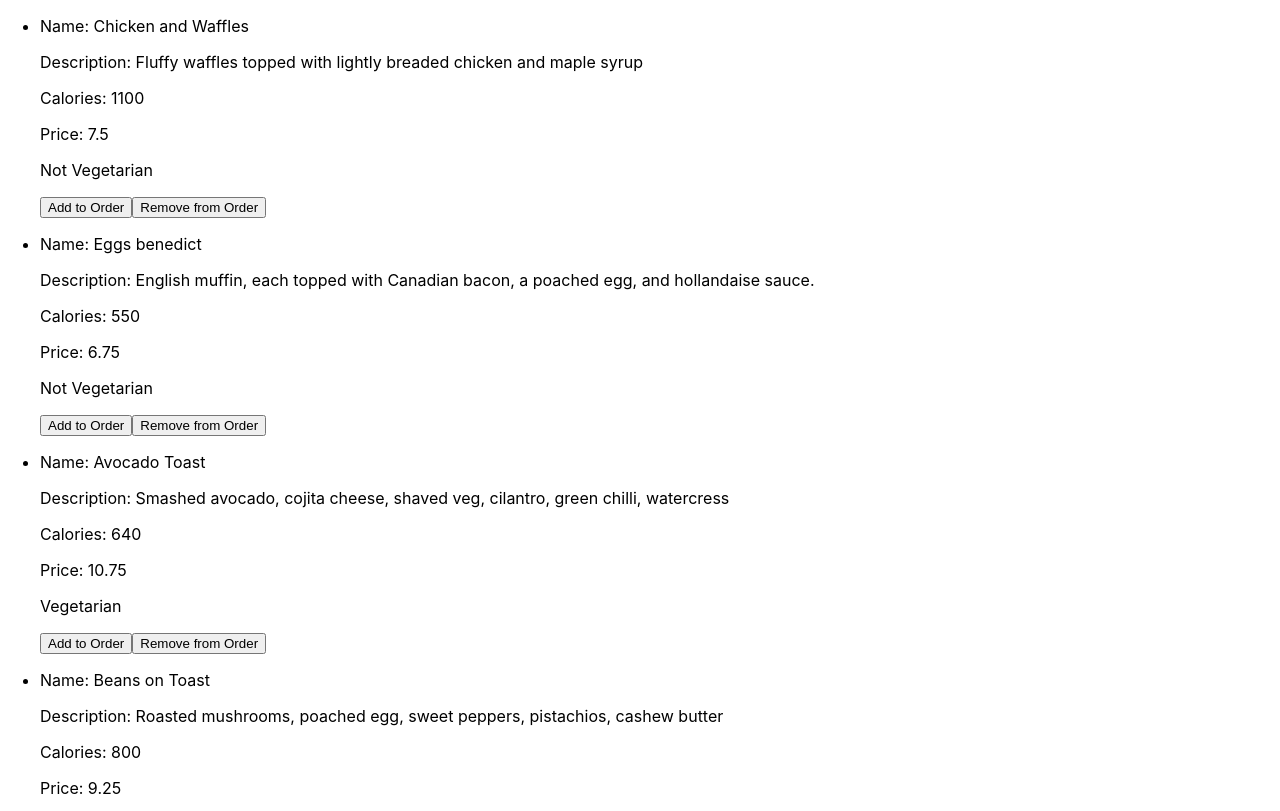
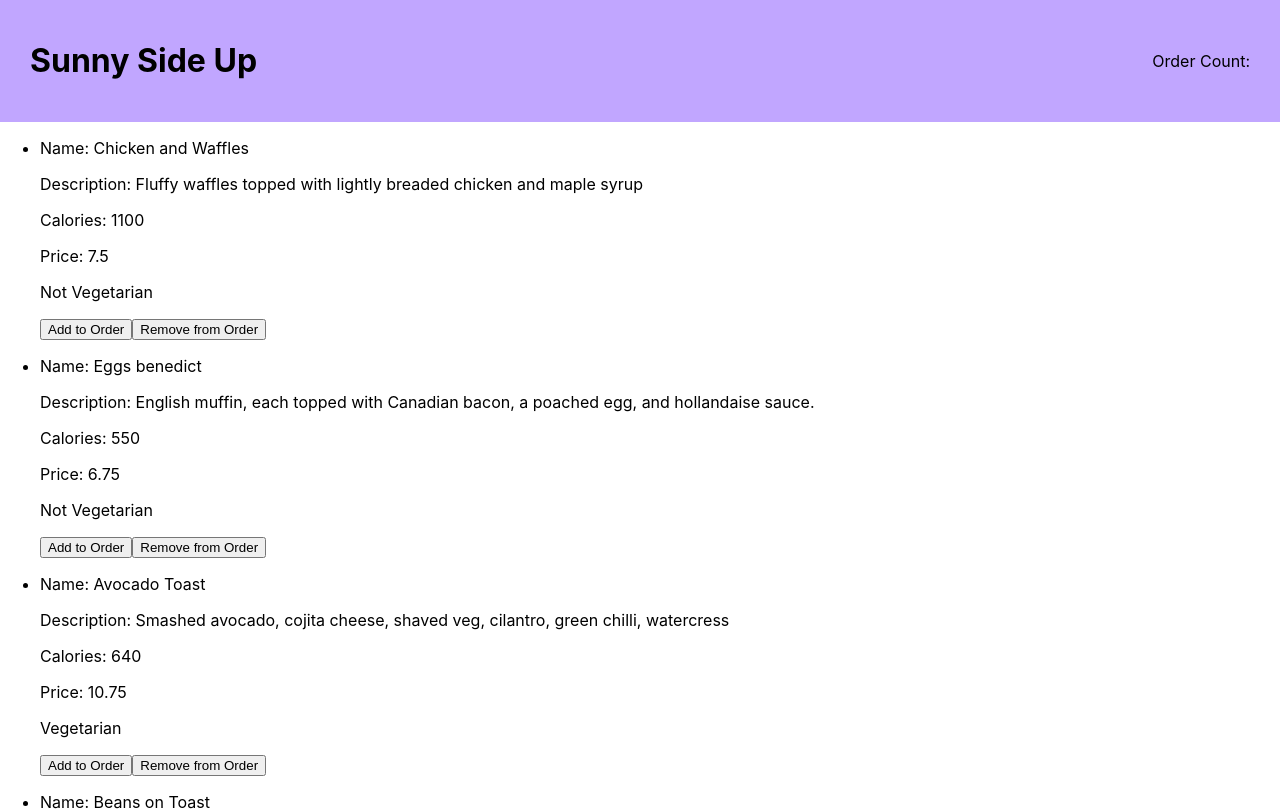
Before and after one commit to amandell2/ReactExercise7, a React (Create React App) app in the folder react-exercise-7/: page / in a window 1280 px wide. Shown: the top 811 px of the page. Built offline with nearby package versions, Linux system fonts and the light colour scheme.

Commit message:
Header and Sidebar started

```diff
--- a/react-exercise-7/src/App.tsx
+++ b/react-exercise-7/src/App.tsx
@@ -2,11 +2,17 @@ import React from 'react';
 import logo from './logo.svg';
 import './App.css';
 import MenuList from './components/MenuList';
+import Header from './components/Header';
 
 function App() {
   return (
     <div className="App">
-      <MenuList/>
+      <header>
+        <Header/>
+      </header>
+      <main>
+        <MenuList/>
+      </main>
     </div>
   );
 }
--- a/react-exercise-7/src/components/Header.css
+++ b/react-exercise-7/src/components/Header.css
@@ -0,0 +1,12 @@
+header{
+    background-color: #c1a6ff;
+
+}
+
+.Header__container{
+    display: flex;
+    align-items: center;
+    justify-content: space-between;
+    margin: 0px 30px;
+    padding: 20px 0px;
+}
--- a/react-exercise-7/src/components/Header.tsx
+++ b/react-exercise-7/src/components/Header.tsx
@@ -1 +1,17 @@
+import './Header.css';
 import { useContext } from "react";
+import OrderContext from "../context/OrderContext";
+
+import { MenuItem } from "./MenuItem";
+
+export default function Header(){
+    const {order, addItem, removeItem} = useContext(OrderContext);
+
+
+    return(
+        <div className= 'Header__container'>
+            <h1>Sunny Side Up</h1>
+            <p>Order Count: </p>
+        </div>
+    )
+}
--- a/react-exercise-7/src/components/MenuItem.tsx
+++ b/react-exercise-7/src/components/MenuItem.tsx
@@ -1,4 +1,4 @@
-import { useContext } from "react";
+import { FormEvent, useContext, useState } from "react";
 import OrderContext from "../context/OrderContext";
 import { Item } from "../model/Item";
 
@@ -7,6 +7,20 @@ interface Props{
 }
 
 export function MenuItem({item}: Props){
+   const [count, setCount] = useState(0);
+
+    function handleAdd(){
+        let orderCount = count + 1;
+        setCount(orderCount);
+        console.log(`Order Count is: ${orderCount}`)
+        //addItem(item);
+    };
+
+    function handleRemove(){
+        let orderCount = count - 1;
+        setCount(orderCount);
+        console.log(`Order Count is: ${orderCount}`)
+    };
 
     return(
         <div>
@@ -17,8 +31,8 @@ export function MenuItem({item}: Props){
                     <p>Calories: {item.calories}</p>
                     <p>Price: {item.price}</p>
                     {item.vegetarian ? <p>Vegetarian</p> : <p>Not Vegetarian</p>}
-                    <button>Add to Order</button>
-                    <button>Remove from Order</button>
+                    <button onClick={()=>handleAdd()}>Add to Order</button>
+                    <button onClick={()=>handleRemove()}>Remove from Order</button>
                 </li>
             </ul>
         </div>
--- a/react-exercise-7/src/components/MenuList.tsx
+++ b/react-exercise-7/src/components/MenuList.tsx
@@ -2,6 +2,7 @@ import { useContext } from "react";
 import OrderContext from "../context/OrderContext";
 import { Item } from "../model/Item";
 import {MenuItem} from "./MenuItem";
+import Sidebar from "./Sidebar";
 
 interface Props{
     MenuItem: Item;
@@ -73,13 +74,14 @@ const menuArray = [
    },
  ];
 
+
 export default function MenuList(){
-
 const {order, addItem, removeItem} = useContext(OrderContext);
 
     return(
         <div>
             {menuArray.map((item, i) => <MenuItem key={i} item={item}/>)}
+            <Sidebar/>
         </div>
     )
 
--- a/react-exercise-7/src/components/Sidebar.tsx
+++ b/react-exercise-7/src/components/Sidebar.tsx
@@ -1 +1,17 @@
 import { useContext } from "react";
+import OrderContext from "../context/OrderContext";
+import { MenuItem } from "./MenuItem";
+
+
+export default function Sidebar(){
+    const {order, addItem, removeItem} = useContext(OrderContext);
+
+
+    return(
+    <div>
+        <ol>
+            {order.map((item, i) => <><MenuItem key={i} item={item}/> <li>{item.name}</li></>)}
+        </ol>
+    </div>
+)
+}
```
